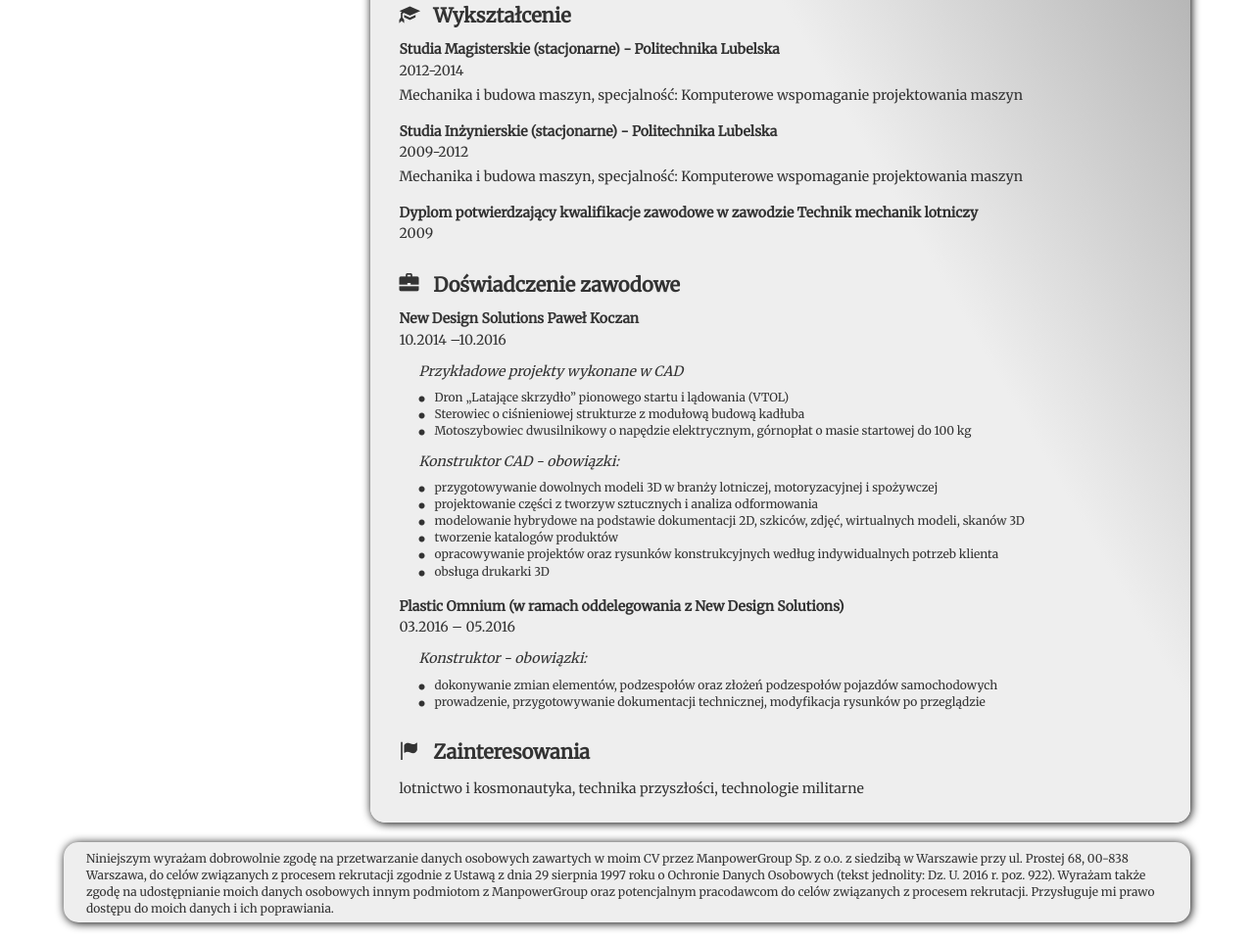
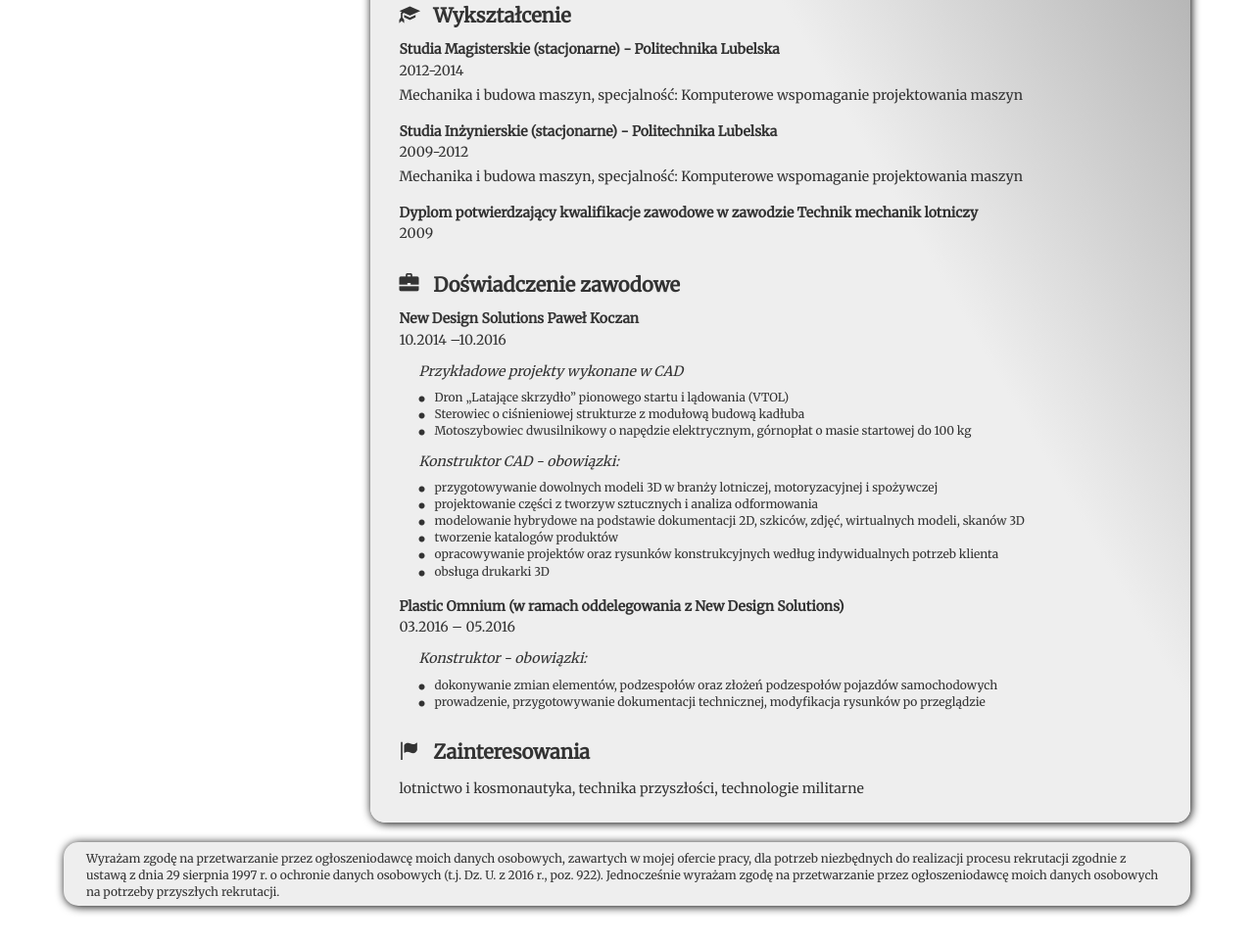
Before and after one commit to SlawekDec/temp, a plain HTML site: page bootstrap-3.3.7-dist/index.html in a window 1280 px wide. Shown: the part 860-1822 px from the top of the page at 98% size. Drawn offline with nearby package versions, Linux system fonts and the light colour scheme.

Commit message:
changes 14

```diff
--- a/bootstrap-3.3.7-dist/css/CVindex.css
+++ b/bootstrap-3.3.7-dist/css/CVindex.css
@@ -97,7 +97,7 @@ ul {
 	width: 1150px;
 	background: #eee;
 	/*height: 50px;*/
-	height: 82px;
+	height: 65px;
 	border-radius: 15px;
 	box-shadow: 1px 1px 10px #000;
 	margin-right: 10px;
--- a/bootstrap-3.3.7-dist/index.html
+++ b/bootstrap-3.3.7-dist/index.html
@@ -257,7 +257,7 @@
 			</div>
 			<div class="row">
 			  	<div class="col-md-12 bottom-row">
-			  		<div class="textpadding">Niniejszym wyrażam dobrowolnie zgodę na przetwarzanie danych osobowych zawartych w moim CV przez ManpowerGroup Sp. z o.o. z siedzibą w Warszawie przy ul. Prostej 68, 00-838 Warszawa, do celów związanych z procesem rekrutacji zgodnie z Ustawą z dnia 29 sierpnia 1997 roku o Ochronie Danych Osobowych (tekst jednolity: Dz. U. 2016 r. poz. 922). Wyrażam także zgodę na udostępnianie moich danych osobowych innym podmiotom z ManpowerGroup oraz potencjalnym pracodawcom do celów związanych z procesem rekrutacji. Przysługuje mi prawo dostępu do moich danych i ich poprawiania.</div>
+			  		<div class="textpadding">Wyrażam zgodę na przetwarzanie przez ogłoszeniodawcę moich danych osobowych, zawartych w mojej ofercie pracy, dla potrzeb niezbędnych do realizacji procesu rekrutacji zgodnie z ustawą z dnia 29 sierpnia 1997 r. o ochronie danych osobowych (t.j. Dz. U. z 2016 r., poz. 922). Jednocześnie wyrażam zgodę na przetwarzanie przez ogłoszeniodawcę moich danych osobowych na potrzeby przyszłych rekrutacji.</div>
 			  	</div>
 			</div>
 		</div>
```
